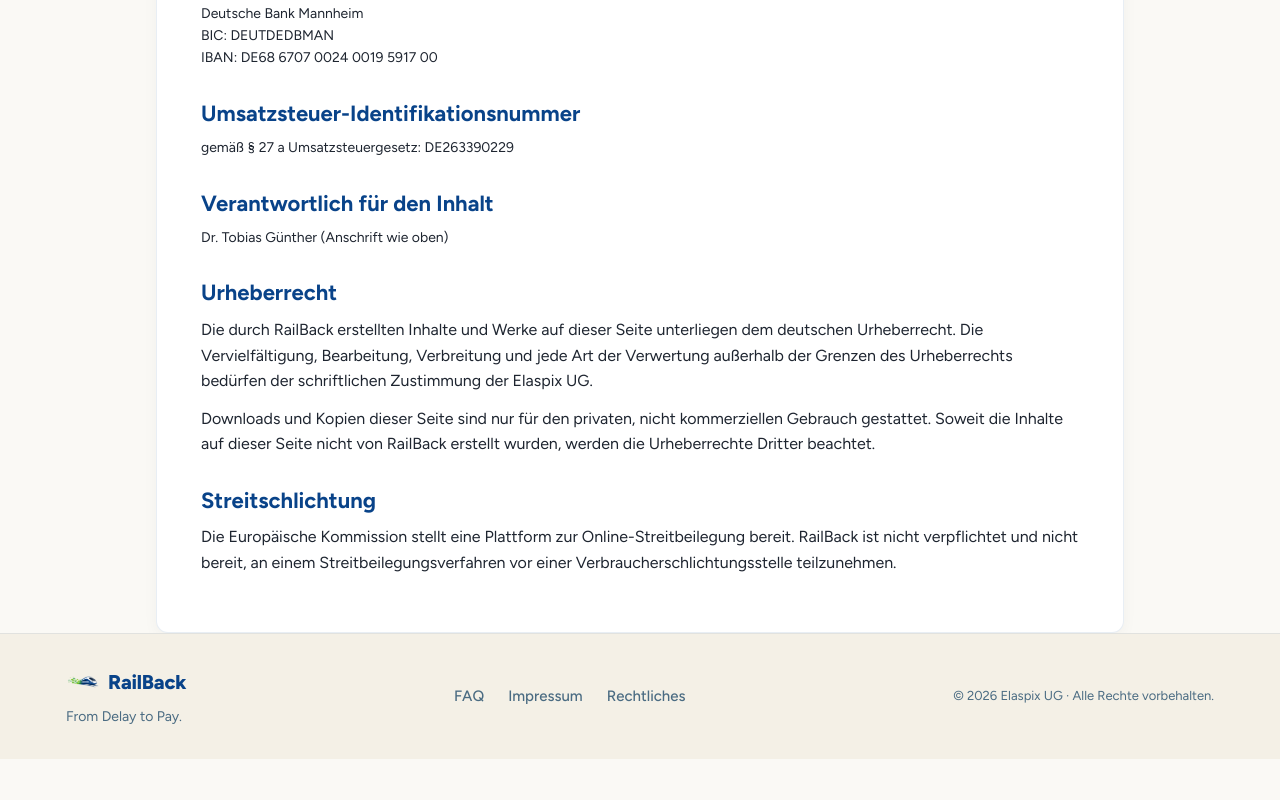
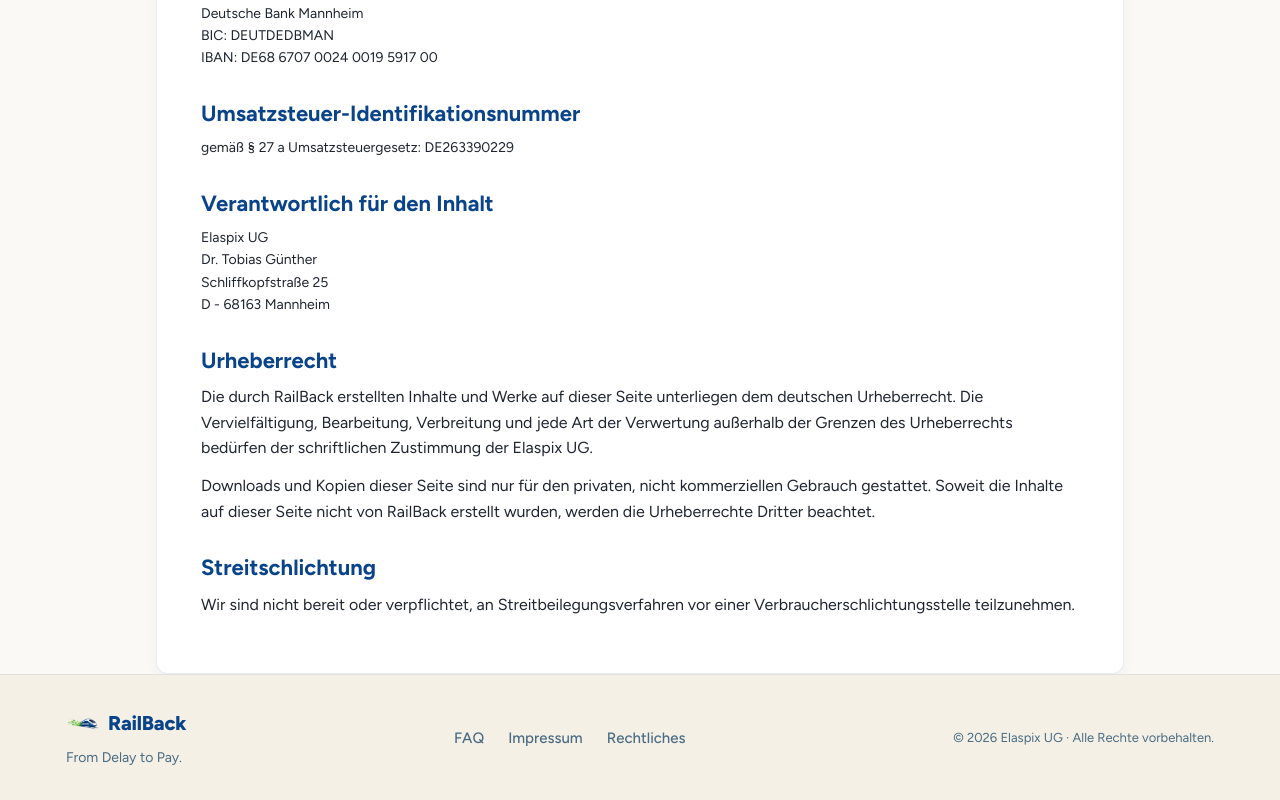
Before and after one commit to dhbw-ma-refund/railback, a React (Vite) app in the folder frontend/: page /impressum in a window 1280 px wide. Shown: the part 768-1568 px from the top of the page. Before the commit the page ends 1527 px from the top, so only its background shows below. Built offline with nearby package versions, Linux system fonts and the light colour scheme.

Commit message:
fix: Update LegalPage content structure and address formatting

```diff
--- a/frontend/src/pages/LegalPage.tsx
+++ b/frontend/src/pages/LegalPage.tsx
@@ -28,7 +28,7 @@
       vatTitle: string;
       vat: string;
       contentTitle: string;
-      content: string;
+      content: ReactNode;
       copyrightTitle: string;
       copyright: string[];
       disputeTitle: string;
@@ -65,7 +65,7 @@
         <>
           Elaspix UG<br />
           Schliffkopfstraße 25<br />
-          68163 Mannheim<br />
+          D - 68163 Mannheim<br />
           Fon: 0621 586 799 21<br />
           Mobil: 0176 226 945 84<br />
           E-Mail: support@railback.de
@@ -90,7 +90,14 @@
       vatTitle: 'Umsatzsteuer-Identifikationsnummer',
       vat: 'gemäß § 27 a Umsatzsteuergesetz: DE263390229',
       contentTitle: 'Verantwortlich für den Inhalt',
-      content: 'Dr. Tobias Günther (Anschrift wie oben)',
+      content: (
+        <>
+          Elaspix UG<br />
+          Dr. Tobias Günther<br />
+          Schliffkopfstraße 25<br />
+          D - 68163 Mannheim
+        </>
+      ),
       copyrightTitle: 'Urheberrecht',
       copyright: [
         'Die durch RailBack erstellten Inhalte und Werke auf dieser Seite unterliegen dem deutschen Urheberrecht. Die Vervielfältigung, Bearbeitung, Verbreitung und jede Art der Verwertung außerhalb der Grenzen des Urheberrechts bedürfen der schriftlichen Zustimmung der Elaspix UG.',
@@ -98,14 +105,14 @@
       ],
       disputeTitle: 'Streitschlichtung',
       dispute:
-        'Die Europäische Kommission stellt eine Plattform zur Online-Streitbeilegung bereit. RailBack ist nicht verpflichtet und nicht bereit, an einem Streitbeilegungsverfahren vor einer Verbraucherschlichtungsstelle teilzunehmen.',
+        'Wir sind nicht bereit oder verpflichtet, an Streitbeilegungsverfahren vor einer Verbraucherschlichtungsstelle teilzunehmen.',
     },
     legal: {
       title: 'Rechtliches',
       termsTitle: 'I. Allgemeine Geschäftsbedingungen von RailBack',
       validityTitle: '§ 1 Geltung',
       validity: [
-        'Diese Allgemeinen Geschäftsbedingungen enthalten die zwischen der Elaspix UG, Schliffkopfstraße 25, 68163 Mannheim (nachfolgend „RailBack“) und dem jeweiligen Nutzer (nachfolgend „Nutzer“) geltenden Bedingungen für die Nutzung der RailBack-Dienste zur Geltendmachung von Fahrgastrechten.',
+        'Diese Allgemeinen Geschäftsbedingungen enthalten die zwischen der Elaspix UG, Schliffkopfstraße 25, D - 68163 Mannheim (nachfolgend „RailBack“) und dem jeweiligen Nutzer (nachfolgend „Nutzer“) geltenden Bedingungen für die Nutzung der RailBack-Dienste zur Geltendmachung von Fahrgastrechten.',
         'Änderungen dieser Allgemeinen Geschäftsbedingungen werden dem Nutzer rechtzeitig in Textform mitgeteilt. Sie gelten als genehmigt, wenn der Nutzer nicht innerhalb von sechs Wochen nach Mitteilung widerspricht.',
       ],
       definitionsTitle: '§ 2 Definitionen',
@@ -141,7 +148,7 @@
         <>
           Elaspix UG<br />
           Schliffkopfstraße 25<br />
-          68163 Mannheim<br />
+          D - 68163 Mannheim<br />
           Phone: +49 621 586 799 21<br />
           Mobile: +49 176 226 945 84<br />
           Email: support@railback.de
@@ -166,7 +173,14 @@
       vatTitle: 'VAT identification number',
       vat: 'pursuant to Section 27a German VAT Act: DE263390229',
       contentTitle: 'Responsible for content',
-      content: 'Dr. Tobias Günther (address as above)',
+      content: (
+        <>
+          Elaspix UG<br />
+          Dr. Tobias Günther<br />
+          Schliffkopfstraße 25<br />
+          D - 68163 Mannheim
+        </>
+      ),
       copyrightTitle: 'Copyright',
       copyright: [
         'The content and works created by RailBack on this website are subject to German copyright law. Reproduction, editing, distribution and any kind of use beyond the limits of copyright require the written consent of Elaspix UG.',
@@ -181,7 +195,7 @@
       termsTitle: 'I. General Terms and Conditions of RailBack',
       validityTitle: 'Section 1 Scope',
       validity: [
-        'These General Terms and Conditions set out the terms applicable between Elaspix UG, Schliffkopfstraße 25, 68163 Mannheim (hereinafter "RailBack") and the respective user (hereinafter "User") for the use of RailBack services for asserting passenger rights.',
+        'These General Terms and Conditions set out the terms applicable between Elaspix UG, Schliffkopfstraße 25, D - 68163 Mannheim (hereinafter "RailBack") and the respective user (hereinafter "User") for the use of RailBack services for asserting passenger rights.',
         'Changes to these General Terms and Conditions will be communicated to the User in text form in good time. They are deemed approved if the User does not object within six weeks after notification.',
       ],
       definitionsTitle: 'Section 2 Definitions',
```
